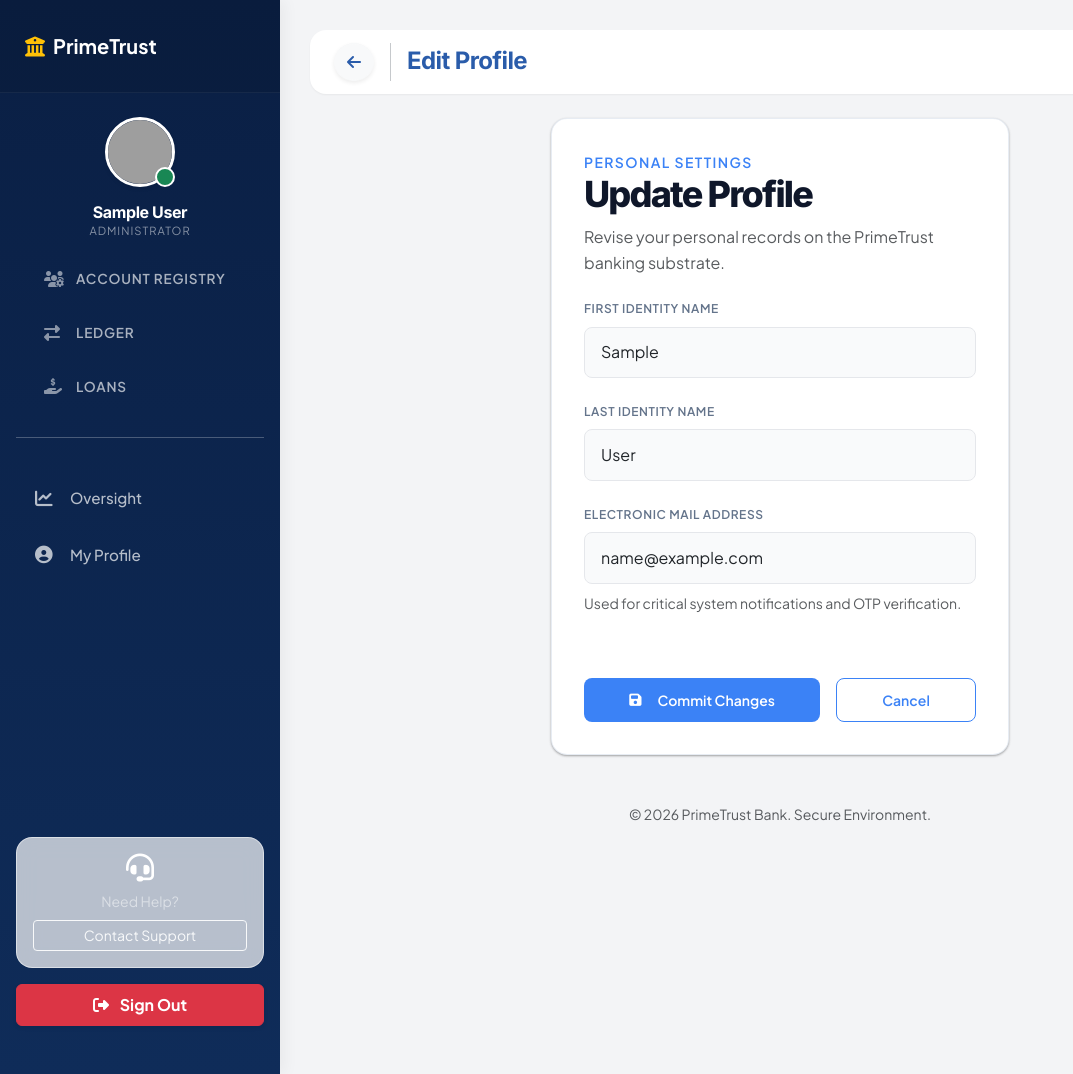
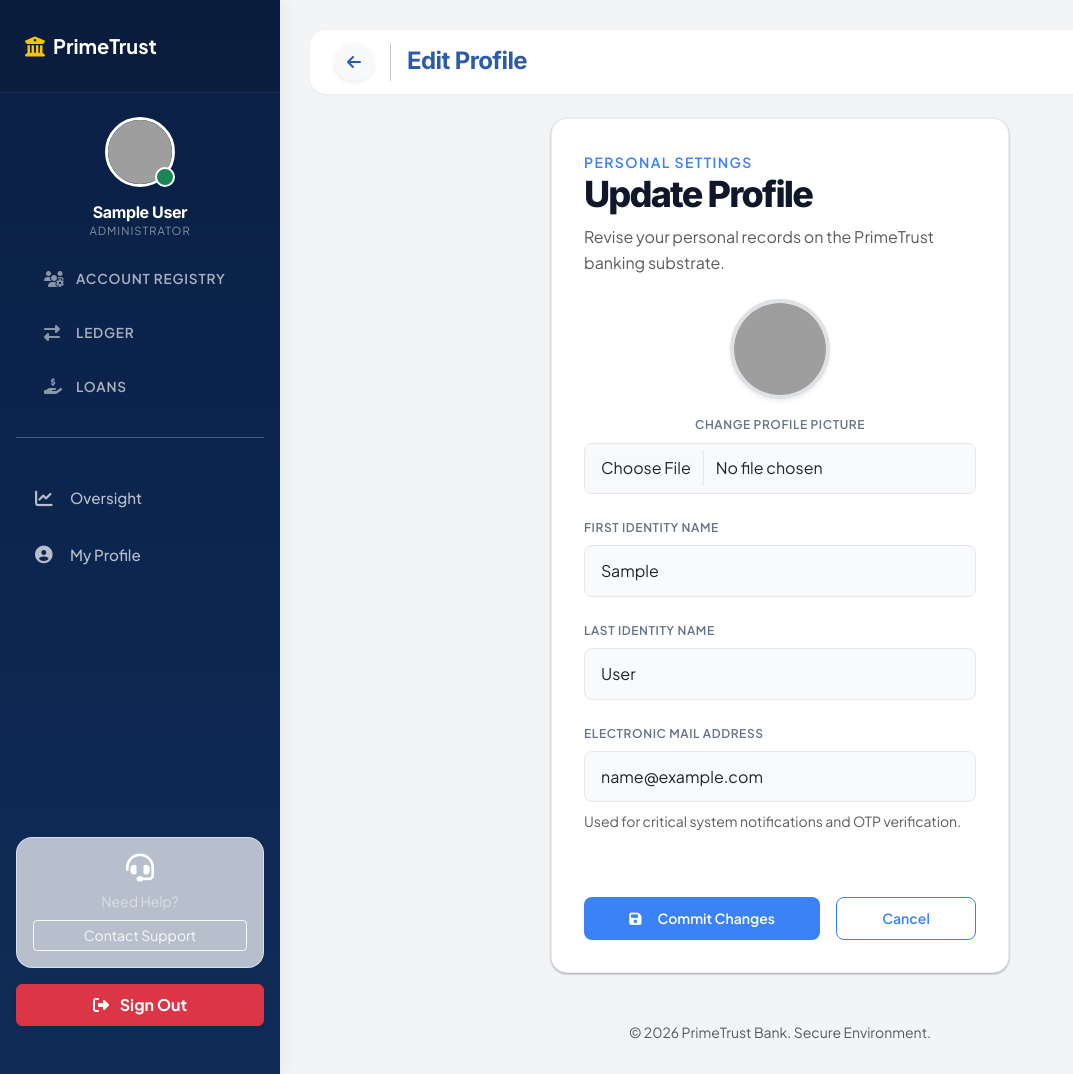
Before and after one commit to khushietiwari/banking-system, a Django app: page /bank/edit-profile/ in a window 1280 px wide. Shown: the whole page, without its empty margins (0-1073 px from the left). Run offline with Django 5.2, Linux system fonts and the light colour scheme; the visitor is signed in with stand-in values (Sample User, id 1); data comes from the database, SQL or seed files in the repository; grey boxes are pictures that could not be loaded.

Commit message:
Added profile features in Customers , employee , admin dashboard

```diff
--- a/accounts/models.py
+++ b/accounts/models.py
@@ -21,6 +21,7 @@ class UserProfile(models.Model):
     )
     role = models.CharField(max_length=20)
     phone = models.CharField(max_length=15)
+    profile_picture = models.ImageField(upload_to='profile_pics/', blank=True, null=True)
 
     def __str__(self):
         return self.user.username
--- a/corebank/forms.py
+++ b/corebank/forms.py
@@ -1,7 +1,9 @@
 from django import forms
 from django.contrib.auth.models import User
+from .models import Account
+from accounts.models import UserProfile
 
-class UserProfileForm(forms.ModelForm):
+class UserAccountForm(forms.ModelForm):
     class Meta:
         model = User
         fields = ['first_name', 'last_name', 'email']
@@ -10,3 +12,11 @@ class UserProfileForm(forms.ModelForm):
             'last_name': forms.TextInput(attrs={'class': 'form-control', 'placeholder': 'Last Name'}),
             'email': forms.EmailInput(attrs={'class': 'form-control', 'placeholder': 'Email Address'}),
         }
+
+class ProfilePictureForm(forms.ModelForm):
+    class Meta:
+        model = UserProfile
+        fields = ['profile_picture']
+        widgets = {
+            'profile_picture': forms.FileInput(attrs={'class': 'form-control'}),
+        }
--- a/corebank/views.py
+++ b/corebank/views.py
@@ -8,7 +8,8 @@ import uuid
 from django.db import transaction
 from django.contrib.auth.views import PasswordChangeView
 from django.urls import reverse_lazy
-from .forms import UserProfileForm
+from accounts.models import UserProfile
+from .forms import UserAccountForm, ProfilePictureForm
 
 
 @login_required
@@ -327,15 +328,25 @@ def manage_profile(request):
 
 @login_required
 def edit_profile(request):
+    profile, created = UserProfile.objects.get_or_create(user=request.user)
+
     if request.method == 'POST':
-        form = UserProfileForm(request.POST, instance=request.user)
-        if form.is_valid():
-            form.save()
+        account_form = UserAccountForm(request.POST, instance=request.user)
+        picture_form = ProfilePictureForm(request.POST, request.FILES, instance=profile)
+
+        if account_form.is_valid() and picture_form.is_valid():
+            account_form.save()
+            picture_form.save()
             messages.success(request, "Profile updated successfully! ✅")
             return redirect('manage_profile')
     else:
-        form = UserProfileForm(instance=request.user)
-    return render(request, "edit_profile.html", {'form': form})
+        account_form = UserAccountForm(instance=request.user)
+        picture_form = ProfilePictureForm(instance=profile)
+
+    return render(request, "edit_profile.html", {
+        'account_form': account_form,
+        'picture_form': picture_form
+    })
 
 class CustomPasswordChangeView(PasswordChangeView):
     template_name = 'password_change.html'
--- a/static/css/portal.css
+++ b/static/css/portal.css
@@ -200,6 +200,9 @@ body {
     color: var(--gray-800);
     line-height: 1.6;
     -webkit-font-smoothing: antialiased;
+}
+
+.portal-body {
     height: 100vh;
     overflow: hidden;
 }
--- a/templates/base_portal.html
+++ b/templates/base_portal.html
@@ -19,7 +19,7 @@
     {% block extra_css %}{% endblock %}
 </head>
 
-<body>
+<body class="portal-body">
 
     <div class="wrapper">
         <!-- Sidebar -->
@@ -34,9 +34,15 @@
             <!-- Profile & Control Section -->
             <div class="px-3 pt-4 pb-2 text-center">
                 <div class="position-relative d-inline-block">
+                    {% if request.user.profile.profile_picture %}
+                    <img src="{{ request.user.profile.profile_picture.url }}"
+                        class="rounded-circle border border-3 border-white shadow-sm" width="70" height="70"
+                        alt="Avatar">
+                    {% else %}
                     <img src="https://ui-avatars.com/api/?name={{ request.user.username }}&background=DAC0A3&color=0F2C59&size=128"
                         class="rounded-circle border border-3 border-white shadow-sm" width="70" height="70"
                         alt="Avatar">
+                    {% endif %}
                     <span
                         class="position-absolute bottom-0 end-0 bg-success border border-2 border-white rounded-circle p-2"></span>
                 </div>
--- a/templates/edit_profile.html
+++ b/templates/edit_profile.html
@@ -13,30 +13,51 @@
                 <p class="text-muted">Revise your personal records on the PrimeTrust banking substrate.</p>
             </div>
 
-            <form method="post" class="mt-4">
+            <form method="post" enctype="multipart/form-data" class="mt-4">
                 {% csrf_token %}
+
+                <div class="mb-4 text-center">
+                    <div class="position-relative d-inline-block">
+                        {% if request.user.profile.profile_picture %}
+                        <img src="{{ request.user.profile.profile_picture.url }}"
+                            class="rounded-circle border border-4 border-white-50 shadow-sm" width="100" height="100"
+                            alt="Profile">
+                        {% else %}
+                        <img src="https://ui-avatars.com/api/?name={{ request.user.username }}&background=DAC0A3&color=0F2C59&size=128"
+                            class="rounded-circle border border-4 border-white-50 shadow-sm" width="100" height="100"
+                            alt="Avatar">
+                        {% endif %}
+                    </div>
+                    <div class="mt-3">
+                        <label class="stat-label-elite mb-2 d-block">Change Profile Picture</label>
+                        {{ picture_form.profile_picture }}
+                        {% if picture_form.profile_picture.errors %}
+                        <div class="text-danger small mt-1">{{ picture_form.profile_picture.errors }}</div>
+                        {% endif %}
+                    </div>
+                </div>
 
                 <div class="mb-4">
                     <label class="stat-label-elite mb-2 d-block">First Identity Name</label>
-                    {{ form.first_name }}
-                    {% if form.first_name.errors %}
-                    <div class="text-danger small mt-1">{{ form.first_name.errors }}</div>
+                    {{ account_form.first_name }}
+                    {% if account_form.first_name.errors %}
+                    <div class="text-danger small mt-1">{{ account_form.first_name.errors }}</div>
                     {% endif %}
                 </div>
 
                 <div class="mb-4">
                     <label class="stat-label-elite mb-2 d-block">Last Identity Name</label>
-                    {{ form.last_name }}
-                    {% if form.last_name.errors %}
-                    <div class="text-danger small mt-1">{{ form.last_name.errors }}</div>
+                    {{ account_form.last_name }}
+                    {% if account_form.last_name.errors %}
+                    <div class="text-danger small mt-1">{{ account_form.last_name.errors }}</div>
                     {% endif %}
                 </div>
 
                 <div class="mb-5">
                     <label class="stat-label-elite mb-2 d-block">Electronic Mail Address</label>
-                    {{ form.email }}
-                    {% if form.email.errors %}
-                    <div class="text-danger small mt-1">{{ form.email.errors }}</div>
+                    {{ account_form.email }}
+                    {% if account_form.email.errors %}
+                    <div class="text-danger small mt-1">{{ account_form.email.errors }}</div>
                     {% endif %}
                     <small class="text-muted d-block mt-2">Used for critical system notifications and OTP
                         verification.</small>
--- a/templates/employee_dashboard.html
+++ b/templates/employee_dashboard.html
@@ -13,9 +13,15 @@
             </div>
             <div class="d-flex align-items-center position-relative">
                 <div class="me-4">
+                    {% if request.user.profile.profile_picture %}
+                    <img src="{{ request.user.profile.profile_picture.url }}"
+                        class="rounded-circle border border-4 border-white-50 shadow-sm" width="80" height="80"
+                        alt="Staff">
+                    {% else %}
                     <img src="https://ui-avatars.com/api/?name={{ request.user.username }}&background=fff&color=0F2C59&size=128"
                         class="rounded-circle border border-4 border-white-50 shadow-sm" width="80" height="80"
                         alt="Staff">
+                    {% endif %}
                 </div>
                 <div>
                     <h2 class="fw-bold mb-1">Hello, {{ request.user.first_name }}</h2>
--- a/templates/loan_list.html
+++ b/templates/loan_list.html
@@ -27,8 +27,13 @@
                     <tr>
                         <td class="ps-4">
                             <div class="d-flex align-items-center">
+                                {% if loan.user.profile.profile_picture %}
+                                <img src="{{ loan.user.profile.profile_picture.url }}" class="rounded-circle me-3"
+                                    width="40" height="40" alt="User">
+                                {% else %}
                                 <img src="https://ui-avatars.com/api/?name={{ loan.user.username }}&size=40"
                                     class="rounded-circle me-3" alt="User">
+                                {% endif %}
                                 <div>
                                     <div class="fw-bold text-dark">{{ loan.user.get_full_name|default:loan.user.username
                                         }}</div>
```
Also changed, not shown: adminpanel/templates/adminpanel/dashboard.html (+12 -1 lines), adminpanel/templates/adminpanel/manage_customers.html (added, +76 -0 lines), templates/admin_dashboard.html (+16 -5 lines), templates/customer_dashboard.html (+22 -6 lines), templates/manage_profile.html (+9 -3 lines), accounts/migrations/0002_userprofile_profile_picture.py (added), media/kyc_documents/pexels-iloveswitzerland-8147337_QbW8l4I.jpg (added), media/kyc_documents/pexels-iloveswitzerland-8147337_wwG3vcU.jpg (added), media/profile_pics/Dr_J_Portal.webp (added), media/profile_pics/doramon.jpg (added), media/profile_pics/pexels-iloveswitzerland-8147337.jpg (added).
